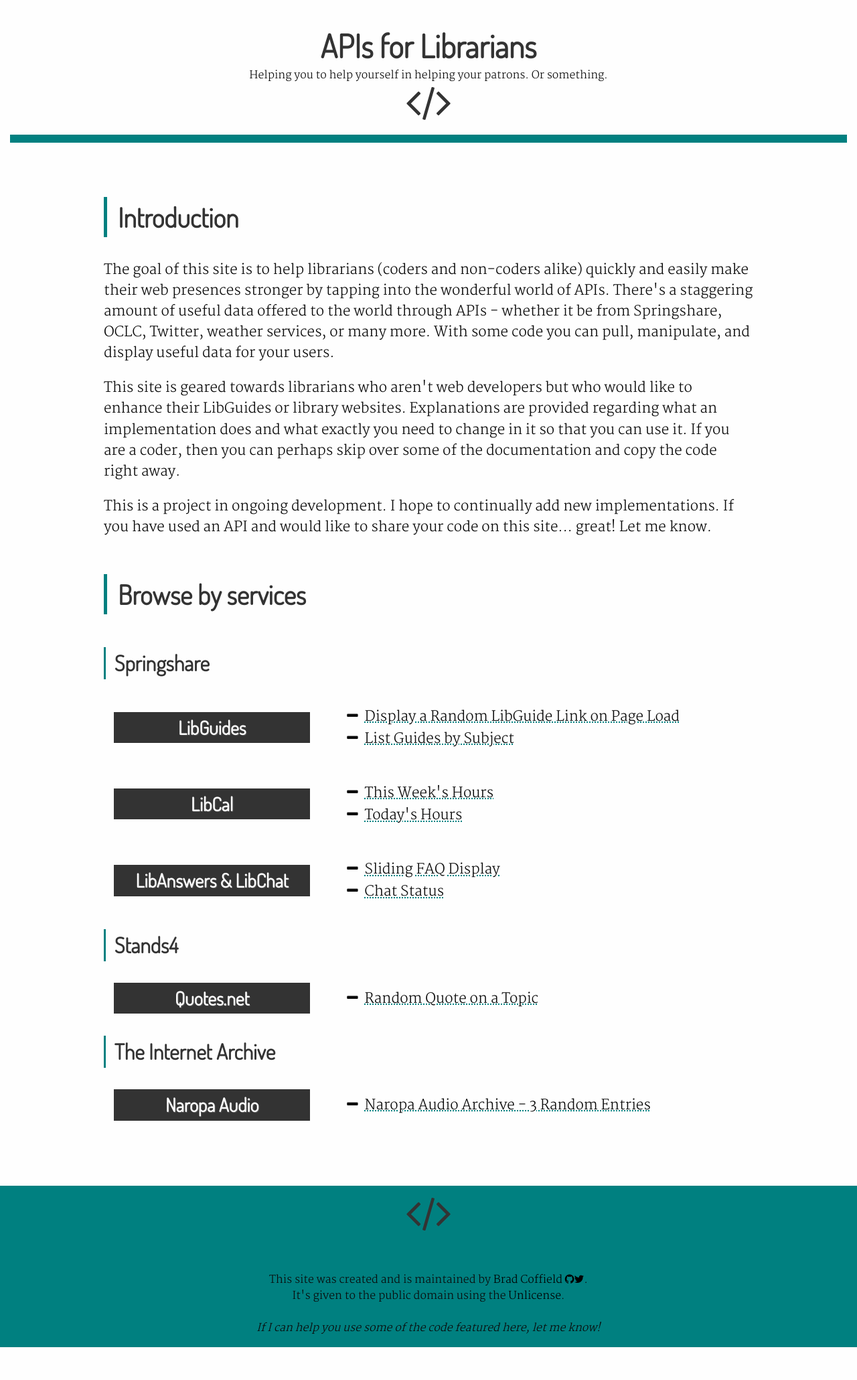
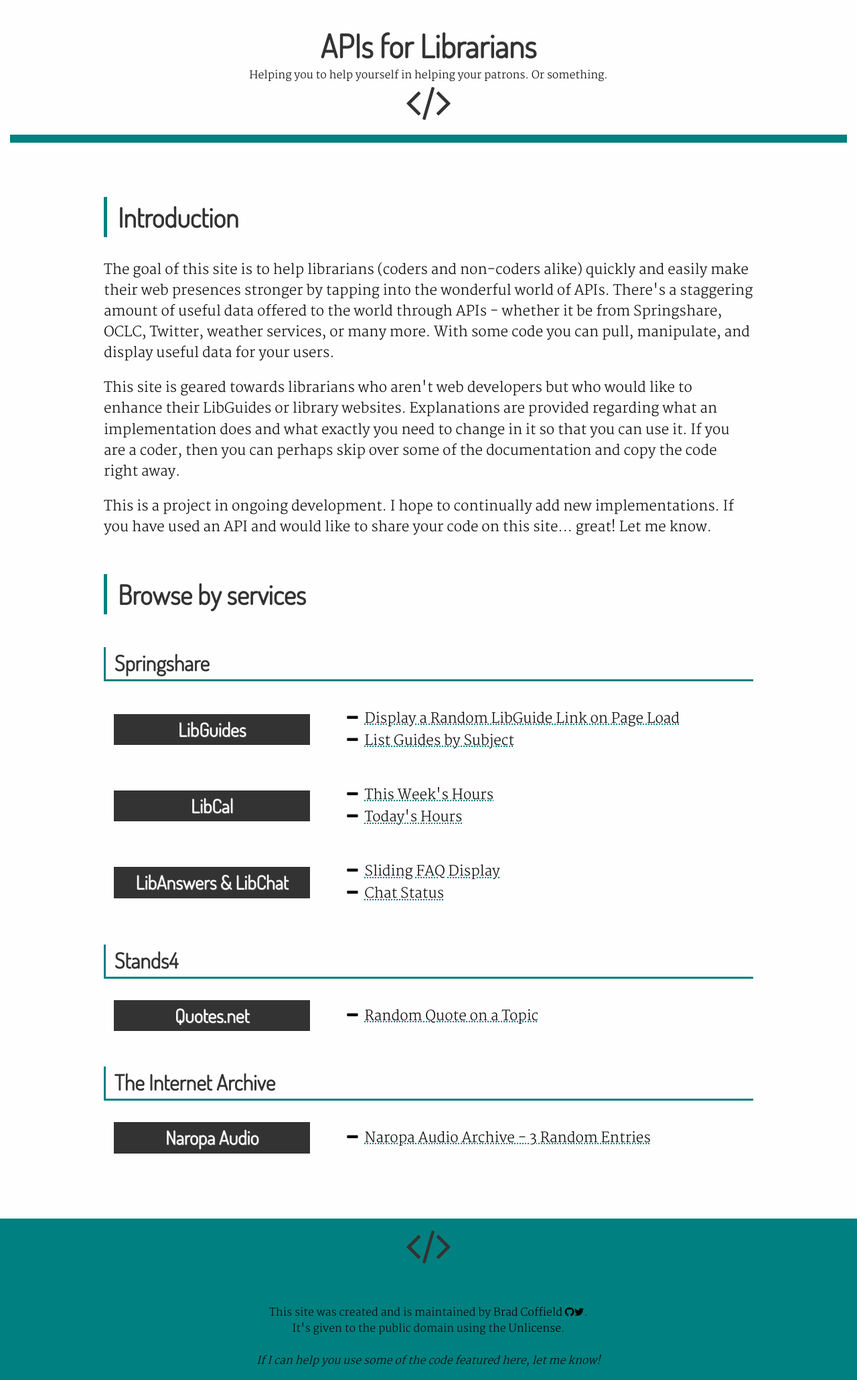
Before and after one commit to BradCoffield/APIs-for-librarians, a Jekyll site: the page built from index.html, in a window 1280 px wide. Shown: the whole page at 67% size. Built offline with Jekyll 4.4.1, drawn with Linux system fonts in a browser that asks for light colours; before the commit the page ends 2011 px from its top, so only the background shows below that.

Commit message:
index h3's border bottom

```diff
--- a/css/main.css
+++ b/css/main.css
@@ -1,3 +1,5 @@
+.margin-top-1 {margin-top:1.25rem;}
+
 .custom-dots li::before {
     font-family: 'FontAwesome';
     content: '\f068';
@@ -133,6 +135,7 @@
     font-size: 32px;
     font-size: 2.0rem;
     border-left: 3px solid teal;
+    border-bottom:3px solid teal;
     padding-left: .4em;
 }
 
--- a/index.html
+++ b/index.html
@@ -94,9 +94,9 @@
 
 </div>
 
-<div class="row">
+<div class="row margin-top-1">
     <div class="small-12 columns">
-        <h3>
+        <h3  >
             Stands4
         </h3>
     </div>
@@ -122,9 +122,9 @@
 </div>
 
 
-<div class="row">
+<div class="row margin-top-1">
         <div class="small-12 columns">
-                <h3>
+                <h3 >
                     The Internet Archive
                 </h3>
             </div>
```
